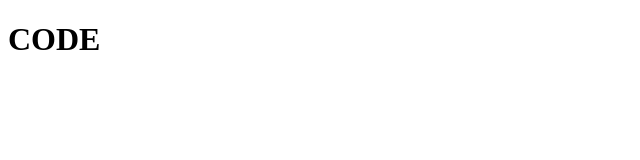
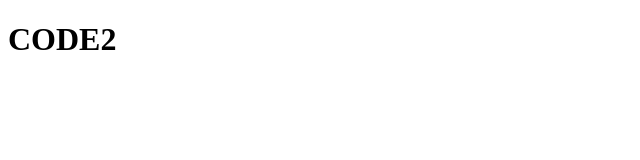
Before and after one commit to githubmutt/cs157, a plain HTML site: page mod3_jsonparser/index.html in a window 1280 px wide. Shown: the full height of the page, 0-640 px from the left. Drawn offline with Linux system fonts and the light colour scheme.

Commit message:
after cached

```diff
--- a/mod3_jsonparser/index.html
+++ b/mod3_jsonparser/index.html
@@ -7,6 +7,6 @@
     <title>Document</title>
 </head>
 <body>
-    <h1>CODE </h1>
+    <h1>CODE2 </h1>
 </body>
 </html>
```
